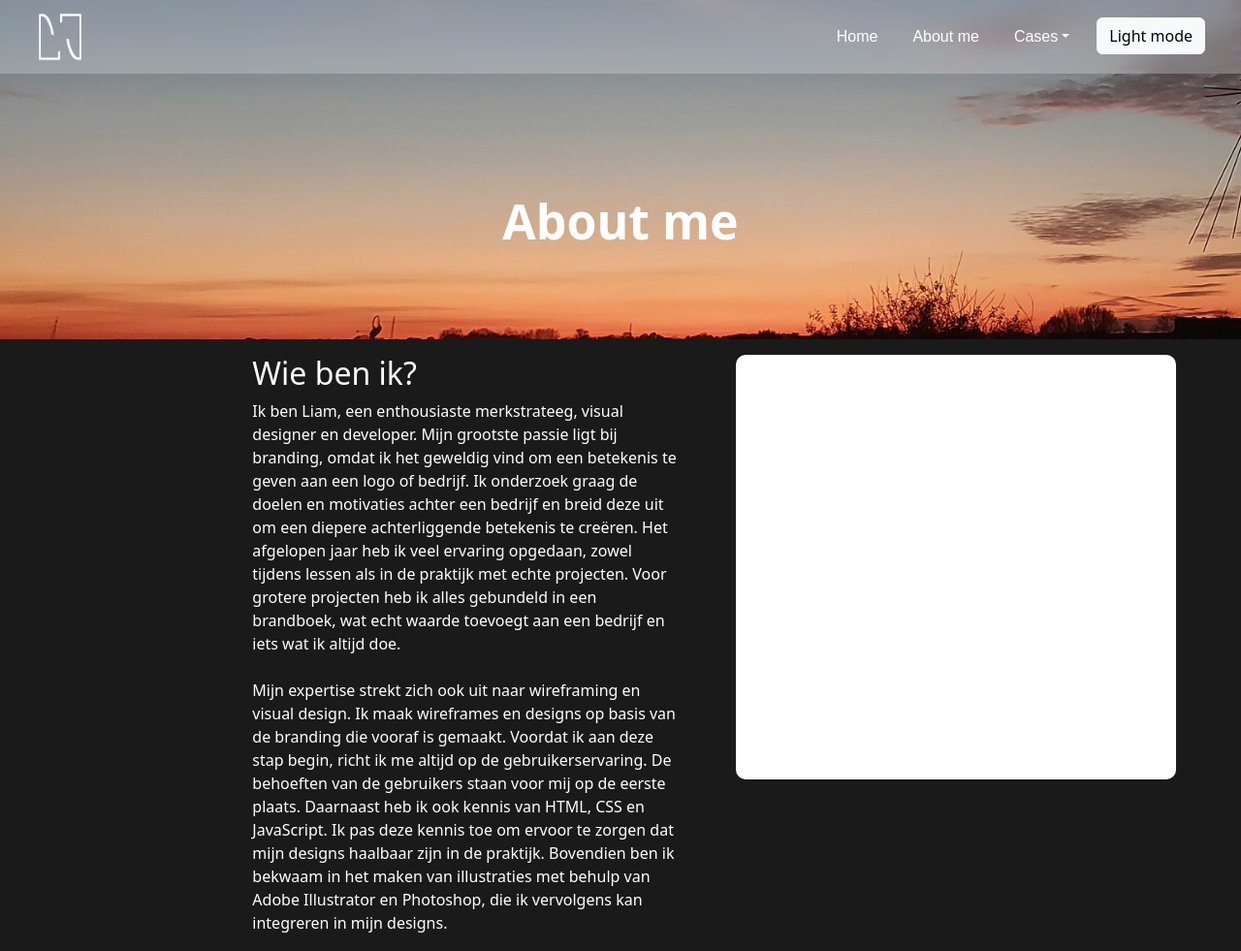
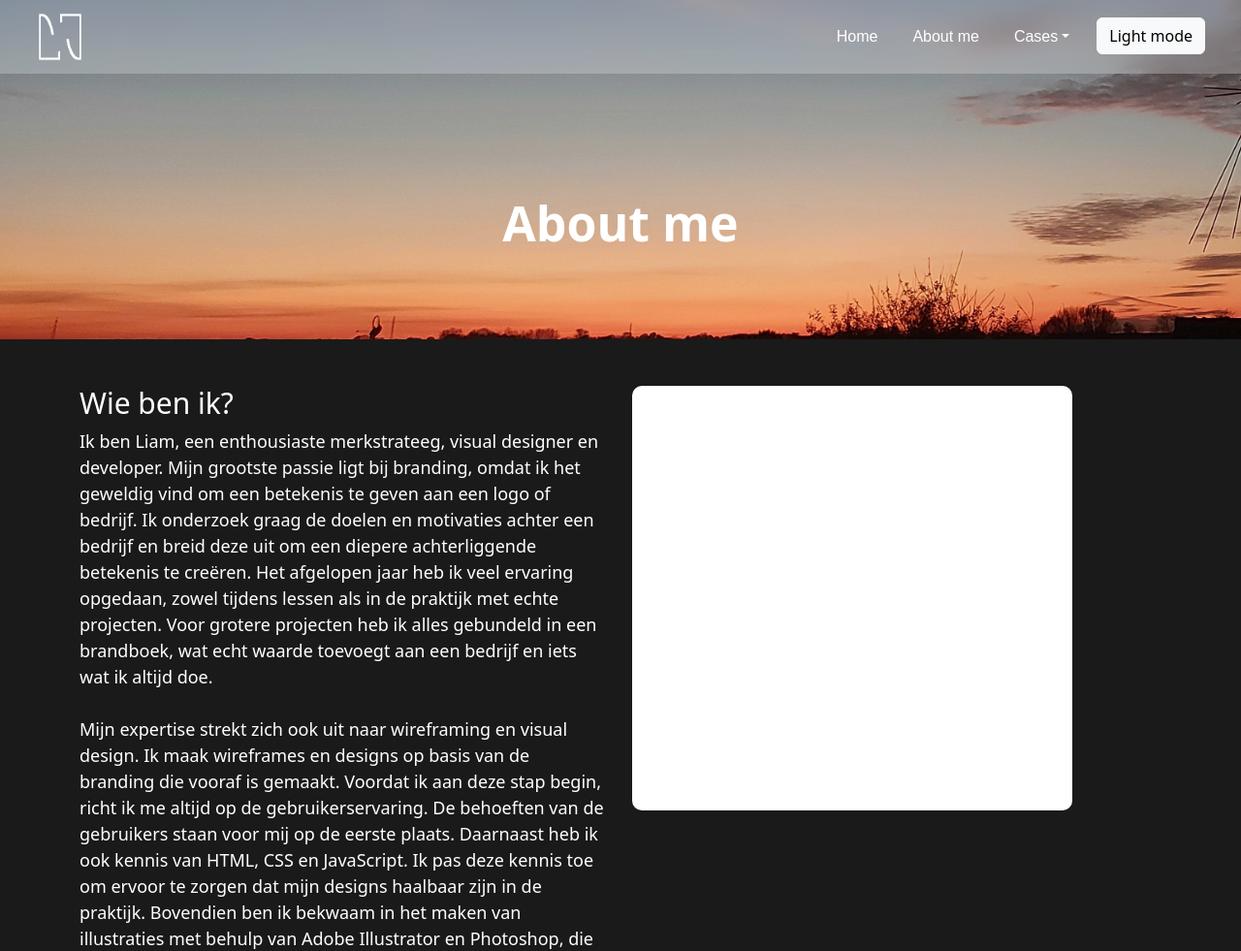
Before and after one commit to LiamVrankenPXL/2223_1DVOb_Portfolio_Liam, a plain HTML site: page about_me.html in a window 1280 px wide. Shown: the top 981 px of the page at 97% size. Drawn offline with nearby package versions, Linux system fonts and the light colour scheme.

Commit message:
Bovenste stuk werkend en gecentreerd gekregen

```diff
--- a/about_me.html
+++ b/about_me.html
@@ -33,6 +33,7 @@
 <!--HEADER-->
 <!--NAVIGATIE-->
 <body>
+<header>
     <nav class="navbar navbar-expand-lg fixed-top">
         <div class="container-fluid">
 
@@ -55,7 +56,8 @@
 
                     <!--dropdown menu-->
                     <li class="nav-item dropdown">
-                    <a class="nav-link dropdown-toggle" href="#" id="navbarDropdown" role="button" data-bs-toggle="dropdown"
+                        <a class="nav-link dropdown-toggle" href="#" id="navbarDropdown" role="button"
+                           data-bs-toggle="dropdown"
                            aria-expanded="false">Cases</a>
                         <ul class="dropdown-menu" aria-labelledby="navbarDropdown">
                             <li><a class="dropdown-item" href="#">Ownit</a></li>
@@ -71,33 +73,108 @@
             </div>
         </div>
     </nav>
+    <div class="titel">
+        <h1>About me</h1>
+    </div>
+</header>
 <!--EINDE NAV-->
 <!--EINDE HEADER-->
 
 
 <!--BODY-->
 <main>
-    <div class="container-fluid py-5 titel">
+    <div class="container py-5 d-flex justify-content-center">
         <div class="row">
-            <div class="col-12 col-sm-12 col-md-12 col-lg-12 align-content-center">
-                <h1>About me</h1>
+            <div class="col-lg-6">
+                <h2>Wie ben ik?</h2>
+                <p>Ik ben Liam, een enthousiaste merkstrateeg, visual designer en developer.
+                    Mijn grootste passie ligt bij branding, omdat ik het geweldig vind om een
+                    betekenis te geven aan een logo of bedrijf. Ik onderzoek graag de doelen en
+                    motivaties achter een bedrijf en breid deze uit om een diepere achterliggende
+                    betekenis te creëren. Het afgelopen jaar heb ik veel ervaring opgedaan, zowel
+                    tijdens lessen als in de praktijk met echte projecten. Voor grotere projecten heb ik
+                    alles gebundeld in een brandboek, wat echt waarde toevoegt aan een bedrijf en iets
+                    wat ik altijd doe.
+                    <br><br>
+                    Mijn expertise strekt zich ook uit naar wireframing en visual design.
+                    Ik maak wireframes en designs op basis van de branding die vooraf is gemaakt.
+                    Voordat ik aan deze stap begin, richt ik me altijd op de gebruikerservaring.
+                    De behoeften van de gebruikers staan voor mij op de eerste plaats. Daarnaast
+                    heb ik ook kennis van HTML, CSS en JavaScript. Ik pas deze kennis toe om ervoor
+                    te zorgen dat mijn designs haalbaar zijn in de praktijk. Bovendien ben ik bekwaam
+                    in het maken van illustraties met behulp van Adobe Illustrator en Photoshop, die ik
+                    vervolgens kan integreren in mijn designs.
+                    <br><br>
+                    Ten slotte beschik ik over codering vaardigheden. Ik heb al meerdere webpagina's
+                    gemaakt en ik blijf dit doen om mijn vaardigheden verder te verbeteren. Mijn
+                    ervaring bevindt zich in diverse sectoren en hierdoor ben ik in staat om waarde
+                    toe te voegen aan elke opdracht waar ik aan werk.
+                </p>
+            </div>
+            <div class="col-lg-6">
+                <img src="assets/foto_aboutme_placeholder.png" alt="placeholder" class="img-fluid" id="foto_interesse">
+            </div>
+            <div class="row">
+                <div class="col-lg-5 samenwerking">
+                    <img src="assets/foto_aboutme_placeholder.png" alt="placeholder" class="img-fluid"
+                         id="foto_samenwerking">
+                </div>
+                <div class="col-lg-6 samenwerking">
+                    <h2>Samenwerking is de sleutel tot succes.</h2>
+                    <p>Ik hecht sterk aan de waarde van teamwork en effectieve open communicatie.
+                        Als een teamspeler werk ik graag samen met andere professionals om gezamenlijk
+                        uitdagende doelen te bereiken. Ik ben zeer bedreven in het luisteren naar de ideeën
+                        van anderen en het bijdragen aan het project. Ik heb eveneens de moed om mijn eigen
+                        ideeën binnen het team naar voren te brengen. Het geven en ontvangen van constructieve
+                        feedback is voor mij van essentieel belang, omdat ik ervan overtuigd ben dat dit leidt
+                        tot verbeterde resultaten.
+                        Als gevolg van mijn herhaalde selectie als teamleider of scrum master, ben ik ervan
+                        overtuigd dat ik bekwaam ben in het coachen, motiveren en stellen van hoge verwachtingen aan
+                        een team. Hierdoor kan ik een positieve en productieve werkomgeving creëren. Het verwezenlijken
+                        van een gedeelde visie door middel van samenwerking met anderen is wat mij inspireert en
+                        motiveert in mijn werk.
+                        Daarnaast hecht ik veel waarde aan het bijhouden van documentatie. Het zorgt voor ordelijkheid
+                        en maakt het voor nieuwe teamleden gemakkelijker om in te stappen en zich snel op hun gemak te
+                        voelen.
+                    </p>
                 </div>
             </div>
             <div class="row">
-            <div class="col-lg-2 align-content-center"></div>
-            <div class="col-12 col-sm-10 col-md-10 col-lg-5 align-content-center">
-                <h2>Wie ben ik?</h2>
-                <p>
-                    Ik ben Liam, een enthousiaste merkstrateeg, visual designer en developer. Mijn grootste passie ligt bij branding, omdat ik het geweldig vind om een betekenis te geven aan een logo of bedrijf. Ik onderzoek graag de doelen en motivaties achter een bedrijf en breid deze uit om een diepere achterliggende betekenis te creëren. Het afgelopen jaar heb ik veel ervaring opgedaan, zowel tijdens lessen als in de praktijk met echte projecten. Voor grotere projecten heb ik alles gebundeld in een brandboek, wat echt waarde toevoegt aan een bedrijf en iets wat ik altijd doe.
-                    <br><br>
-                    Mijn expertise strekt zich ook uit naar wireframing en visual design. Ik maak wireframes en designs op basis van de branding die vooraf is gemaakt. Voordat ik aan deze stap begin, richt ik me altijd op de gebruikerservaring. De behoeften van de gebruikers staan voor mij op de eerste plaats. Daarnaast heb ik ook kennis van HTML, CSS en JavaScript. Ik pas deze kennis toe om ervoor te zorgen dat mijn designs haalbaar zijn in de praktijk. Bovendien ben ik bekwaam in het maken van illustraties met behulp van Adobe Illustrator en Photoshop, die ik vervolgens kan integreren in mijn designs.
-                    <br><br>
-                    Ten slotte beschik ik over codering vaardigheden. Ik heb al meerdere webpagina's gemaakt en ik blijf dit doen om mijn vaardigheden verder te verbeteren. Mijn ervaring bevindt zich in diverse sectoren en hierdoor ben ik in staat om waarde toe te voegen aan elke opdracht waar ik aan werk.
+                <div class="col-lg-6 interesse">
+                    <h2>Interesses en hobby’s</h2>
+                    <p>Naast mijn professionele bezigheden koester ik verschillende persoonlijke
+                        interesses die mijn creativiteit voeden. In mijn vrije tijd neem ik veel
+                        voldoening uit het creëren van nieuwe designs en het verder ontwikkelen van
+                        mijn wireframing-vaardigheden. Ik ben enthousiast over het experimenteren met
+                        diverse visuele stijlen en technieken om unieke merkervaringen te realiseren.
+                        Bovendien koester ik een sterke passie voor het ontdekken van nieuwe trends en
+                        ontwikkelingen in de designwereld, omdat dit mij in staat stelt om mijn
+                        ontwerpaanpak voortdurend te verbeteren en te vernieuwen. Ik ben tevens bedreven
+                        in het tekenen en zet deze vaardigheid vaak om naar het digitale domein met behulp
+                        van Illustrator en Photoshop.<br><br>
+
+                        Tevens koester ik een grote affiniteit voor wandelen in de vroege ochtend
+                        of avond, waarbij ik geniet van de prachtige landschappen, de verkwikkende
+                        lucht en het aanschouwen van zonsopgangen en zonsondergangen. Daarnaast ben
+                        ik een gepassioneerd fotograaf, waarbij ik deze momenten vastleg met mijn camera.
+                        De opgedane beelden gebruik ik vervolgens in mijn ontwerpen, waardoor ze een
+                        persoonlijk en authentiek tintje krijgen.
+
                     </p>
                 </div>
-            <div class="col-12 col-sm-10 col-md-10 col-lg-5 wiebenik__foto">
+                <div class="col-lg-6 interesse">
                     <img src="assets/foto_aboutme_placeholder.png" alt="placeholder" class="img-fluid" id="foto_wiebenik">
                 </div>
+            </div>
+            <div class="opleidingen">
+                <h1>Opleidingen</h1>
+            </div>
+
+
+
+
+
+
         </div>
     </div>
 </main>
--- a/style.css
+++ b/style.css
@@ -7,13 +7,16 @@
 
 /*BODY*/
 /*Achtergrond foto toevoegen aan de browser bovenaan*/
-body {
+header {
     background-image: url("assets/achtergrond_aboutme.png");
     background-repeat: no-repeat;
-    background-color: #1A1A1A;
     background-size: cover;
     position: relative;
     height: 350px;
+}
+
+body {
+    background-color: #1A1A1A;
 }
 
 /*EINDE BODY*/
@@ -65,47 +68,48 @@ body {
     color: #ffffff;
 }
 
+
+header .titel h1 {
+    position: relative;
+    z-index: 2;
+    color: #ffffff;
+    font-size: 50px;
+    font-weight: bold;
+    margin-top: 0;
+    top: 200px;
+    text-align: center;
+
+}
+
 /*EINDE NAVBAR*/
 /*EINDE HEADER*/
 
 
 /*MAIN*/
-main {
-    position: absolute;
-    z-index: 1;
-    margin-top: 150px;
+/*titel over de foto heen*/
+.container p, .container h2 {
+    color: #ffffff;
 }
 
-
-/*titel over de foto heen*/
-.titel {
-    display: flex;
-    flex-direction: column;
-    align-items: center;
+.container h2 {
+    font-size: 30px;
 }
 
-.titel h1 {
-    color: #ffffff;
-    font-size: 50px;
-    font-weight: bold;
-    margin-top: 0;
+.container p {
+    font-size: 18px;
 }
 
-.titel h2, .wiebenik__foto {
-    margin-top: 100px;
+.samenwerking, .interesse {
+    margin-top: 50px;
 }
 
-.titel p, .titel h2 {
+/*teksten over mijzelf */
+main .opleidingen h1 {
     color: #ffffff;
-    padding-right: 35px;
-    padding-left: 35px;
+    font-size: 35px;
+    font-weight: bold;
+    text-align: center;
+    margin-top: 50px;
 }
 
-
-
-
-
-/*teksten over mijzelf */
-
-
 /*EINDE MAIN*/
```
Lines whose indentation alone changed are shown as unchanged.
